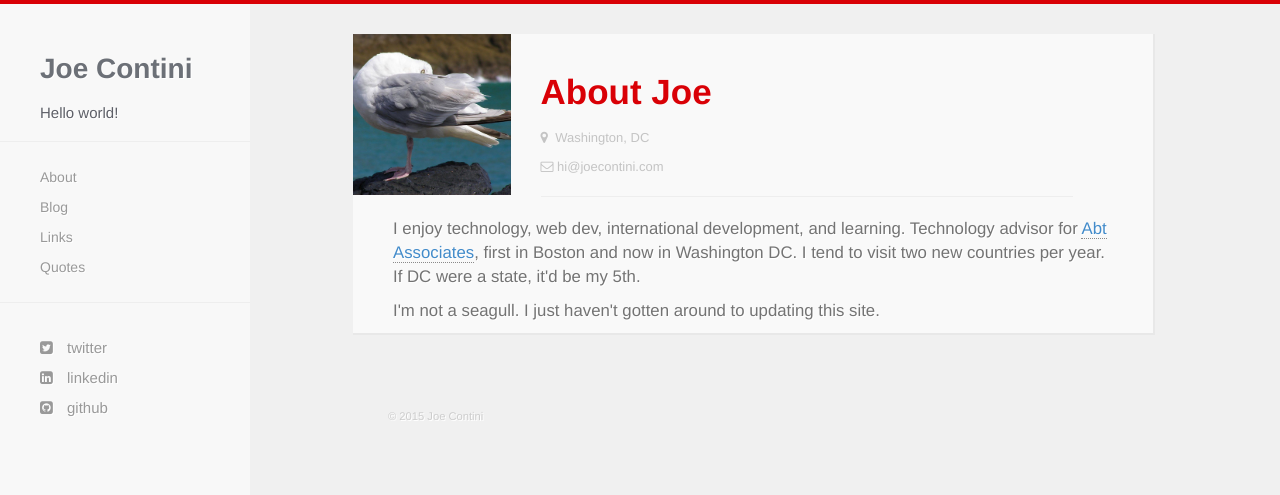
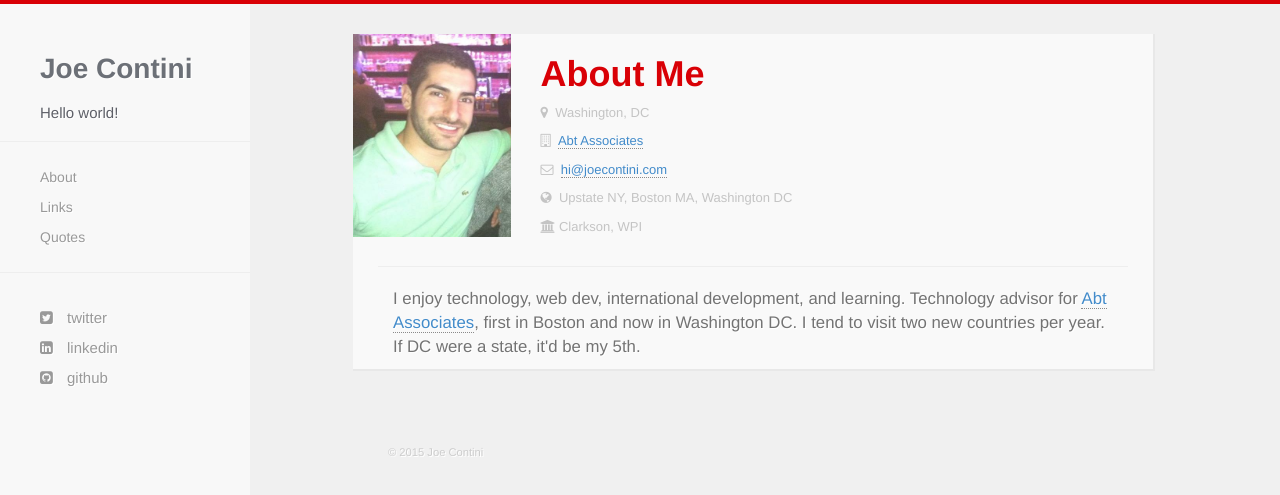
Before and after one commit to jcontini/old-jekyll-site, a Jekyll site: the page built from about.html, in a window 1280 px wide. Shown: the top 495 px of the page. Built offline with Jekyll 4.4.1, drawn with Linux system fonts in a browser that asks for light colours; nearby versions of some CDN libraries; Markdown is read by kramdown in place of the engine named in the settings.

Commit message:
Worked on about page

```diff
--- a/_includes/header.html
+++ b/_includes/header.html
@@ -4,7 +4,7 @@
 <meta name="description" content="{{ site.description }}">
 <link href="{{ site.baseurl }}/css/bootstrap.min.css" rel="stylesheet">
 <link href="{{ site.baseurl }}/css/hc.css" rel="stylesheet">
-<link href="//netdna.bootstrapcdn.com/font-awesome/4.0.3/css/font-awesome.css" rel="stylesheet">
+<link href="//maxcdn.bootstrapcdn.com/font-awesome/4.3.0/css/font-awesome.min.css" rel="stylesheet">
 <!-- HTML5 shim, for IE6-8 support of HTML5 elements -->
 <!--[if lt IE 9]>
   <script src="http://html5shim.googlecode.com/svn/trunk/html5.js"></script>
--- a/_includes/navigation.html
+++ b/_includes/navigation.html
@@ -7,7 +7,7 @@
         <span class="icon-bar"></span>
         <span class="icon-bar"></span>
       </button>
-      <p class="navbar-brand">{{ site.name }}</p>
+      <p class="navbar-brand"><a href="{{ site.baseurl }}/">{{ site.name }}</a></p>
     </div>
     <div class="navbar-collapse collapse">
       <ul class="nav navbar-nav">
--- a/about.html
+++ b/about.html
@@ -8,16 +8,18 @@ title: About
         <img src="{{ site.baseurl }}/images/self.jpg">
       </div>
       <div class="col-md-9">
-        <h1>About Joe</h1>
+        <h1>About Me</h1>
         <p><i class="fa fa-map-marker"></i>&nbsp;&nbsp;Washington, DC</p>
-        <p><i class="fa fa-envelope-o"></i>&nbsp;hi@joecontini.com </p>
-        <hr />
+        <p><i class="fa fa-building-o"></i>&nbsp;&nbsp;<a href="http://www.abtassociates.com" target="_blank">Abt Associates</a></p>
+        <p><i class="fa fa-envelope-o"></i>&nbsp;&nbsp;<a href="mailto:hi@joecontini.com">hi@joecontini.com</a></p>
+        <p><i class="fa fa-globe"></i>&nbsp;&nbsp;Upstate NY, Boston MA, Washington DC</p>
+        <p><i class="fa fa-university"></i>&nbsp;Clarkson, WPI</p>
       </div>
     </div>
     <div class="row">
+    <hr />
       <div class="col-md-12 letter">
         <p>I enjoy technology, web dev, international development, and learning. Technology advisor for <a href="http://www.abtassociates.com" target="_blank">Abt Associates</a>, first in Boston and now in Washington DC. I tend to visit two new countries per year. If DC were a state, it'd be my 5th.</p>
-        <p>I'm not a seagull. I just haven't gotten around to updating this site.</p>
       </div>
     </div>
   </div>
--- a/css/hc.css
+++ b/css/hc.css
@@ -474,15 +474,11 @@ time
   background-color:#f9f9f9;
   box-shadow:1px 1px 0 1px #e8e8e8;
   max-width:800px;
-  padding:10px 40px 0
+  padding:0px 40px 0
 }
 
 .user-card h1
 {
-  font-family:"Helvetica Neue", helvetica, "Open Sans",sans-serif;
-  font-weight:bolder;
-  font-size:2.5em;
-  line-height:55px;
   color:#d90006
 }
 
@@ -495,7 +491,6 @@ time
 .card
 {
   margin-left:-40px;
-  margin-top:-10px
 }
 
 .letter p
```
Also changed, not shown: _data/nav.json (+3 -4 lines), _config.yml (line endings or trailing spaces), images/jt.jpg (deleted), images/screenshot2.png (deleted), images/self.jpg, images/showcase.jpg (deleted), 1 other file.
